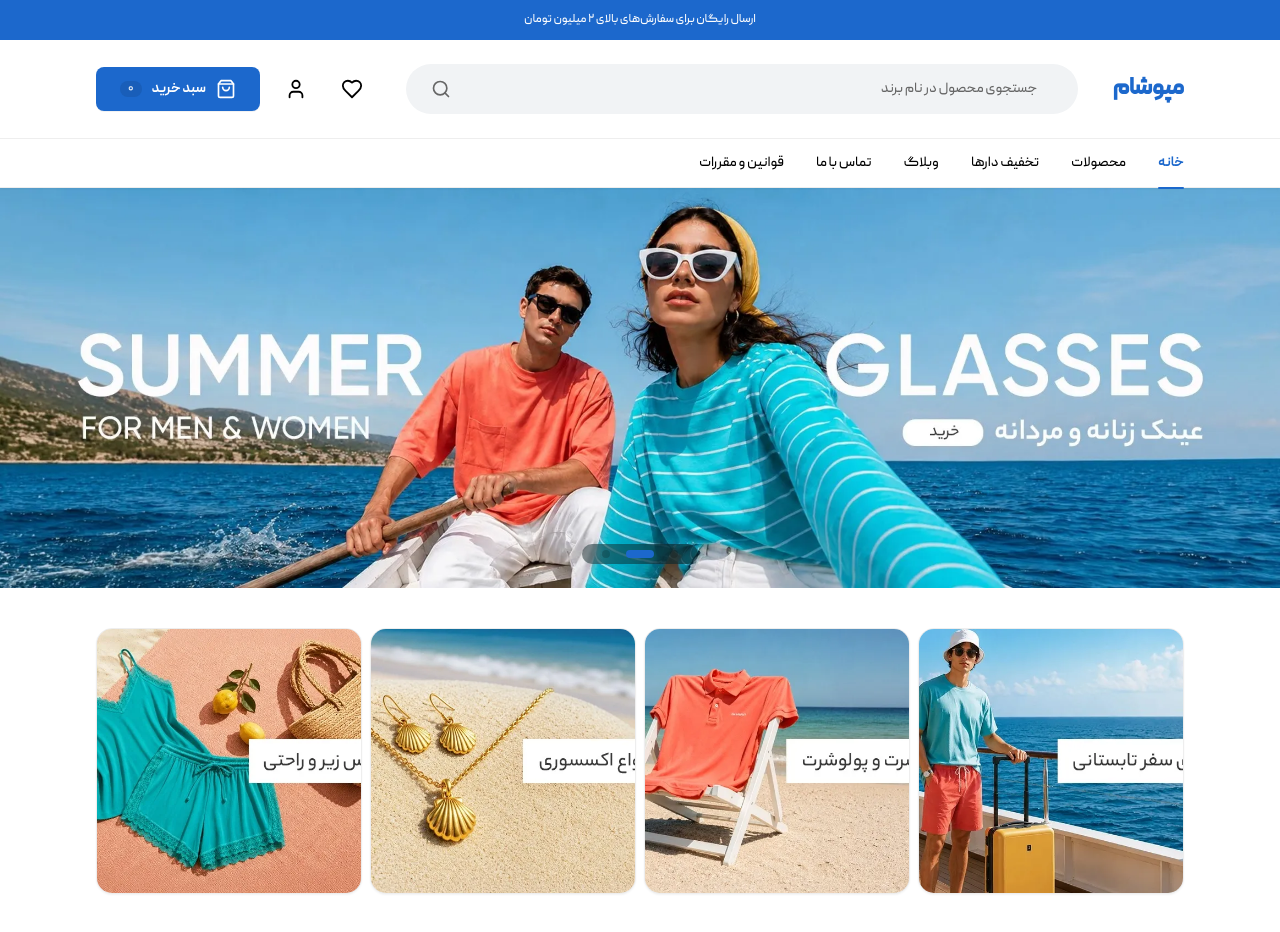
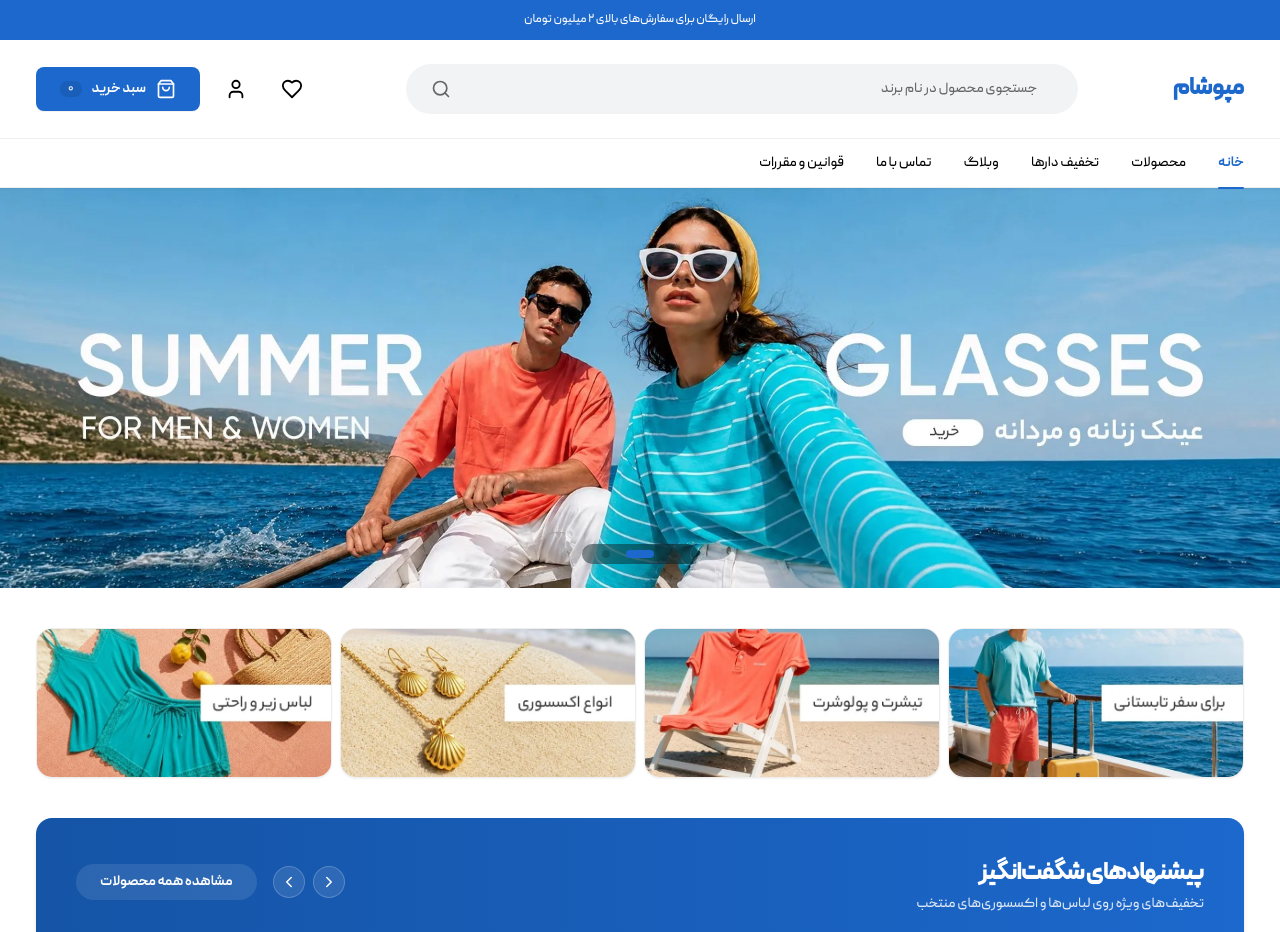
Before and after one commit to depix-ir/mepusham-api, a Next.js app: page / in a window 1280 px wide. Shown: the top 932 px of the page. Built offline with nearby package versions, Linux system fonts and the light colour scheme.

Commit message:
update max-widtrh

```diff
--- a/src/components/account/AccountDashboard.tsx
+++ b/src/components/account/AccountDashboard.tsx
@@ -81,7 +81,7 @@ export function AccountDashboard({
       <Container>
         <div className="space-y-6 sm:space-y-8">
           {/* Greeting & Account Summary Bar */}
-          <div className="bg-surface-subtle/80 border border-border-subtle rounded-2xl p-4 sm:p-6 flex flex-col sm:flex-row sm:items-center justify-between gap-4">
+          <div className="bg-primery border border-border-subtle rounded-2xl p-4 sm:p-6 flex flex-col sm:flex-row sm:items-center justify-between gap-4">
             <div className="flex items-center gap-3">
               <div className="w-12 h-12 rounded-2xl bg-primary/10 text-primary flex items-center justify-center font-bold text-lg shrink-0">
                 {user.firstName ? user.firstName.charAt(0) : "م"}
--- a/src/components/account/info/AccountInfoSection.tsx
+++ b/src/components/account/info/AccountInfoSection.tsx
@@ -35,7 +35,6 @@ export function AccountInfoSection({
         </button>
       </div>
 
-      <div className="p-4 bg-background border border-border/80 rounded-2xl space-y-3">
         <div className="grid grid-cols-1 sm:grid-cols-2 gap-3 text-xs">
           <div className="p-3 bg-surface-subtle/60 rounded-xl space-y-0.5 border border-border-subtle/50">
             <span className="text-muted-foreground text-[11px]">نام و نام خانوادگی</span>
@@ -54,7 +53,7 @@ export function AccountInfoSection({
             </p>
           </div>
         </div>
-      </div>
+
 
       <EditProfileModal
         user={user}
--- a/src/components/account/orders/AccountOrdersSummary.tsx
+++ b/src/components/account/orders/AccountOrdersSummary.tsx
@@ -31,7 +31,7 @@ export function AccountOrdersSummary({ orders }: AccountOrdersSummaryProps) {
   };
 
   return (
-    <div className="bg-background border border-border-subtle rounded-2xl p-5 shadow-2xs space-y-4">
+    <div className="bg-background border border-border-subtle rounded-2xl p-4 shadow-2xs space-y-4">
       {/* Header */}
       <div className="flex items-center justify-between">
         <div className="flex items-center gap-2">
--- a/src/components/sections/CategorySection.tsx
+++ b/src/components/sections/CategorySection.tsx
@@ -43,7 +43,7 @@ export function CategorySection({
                 <Link
                   key={category.id}
                   href={`/category/${category.slug}`}
-                  className="group relative block w-full aspect-square rounded-2xl overflow-hidden bg-surface-subtle border border-border-product shadow-xs hover:shadow-lg transition-all duration-300 hover:-translate-y-1"
+                  className="group relative block w-full h-[150px] rounded-2xl overflow-hidden bg-surface-subtle border border-border-product shadow-xs hover:shadow-lg transition-all duration-300 hover:-translate-y-1"
                 >
                   <Image
                     src={imgSrc}
--- a/src/components/sections/OfferSection.tsx
+++ b/src/components/sections/OfferSection.tsx
@@ -39,7 +39,7 @@ export function OfferSection({
           {/* Header row with side margin/padding on text and button */}
           <div className="flex flex-col sm:flex-row sm:items-center justify-between mb-4 gap-3 px-3 sm:px-2">
             <div className="flex flex-col gap-1">
-              <h2 className="text-lg sm:text-2xl font-black tracking-tight">{title}</h2>
+              <h2 className="text-lg mt-2 sm:text-2xl font-black tracking-tight">{title}</h2>
               {description && (
                 <p className="text-xs sm:text-sm text-primary-foreground/85 font-medium">
                   {description}
--- a/src/components/ui/Container.tsx
+++ b/src/components/ui/Container.tsx
@@ -12,7 +12,7 @@ export function Container({
   clean = false,
   ...props
 }: ContainerProps) {
-  const basePadding = clean ? "" : "px-3 md:px-14 lg:px-24";
+  const basePadding = clean ? "" : "px-3 md:px-14 lg:px-5";
 
   return (
     <div
```
